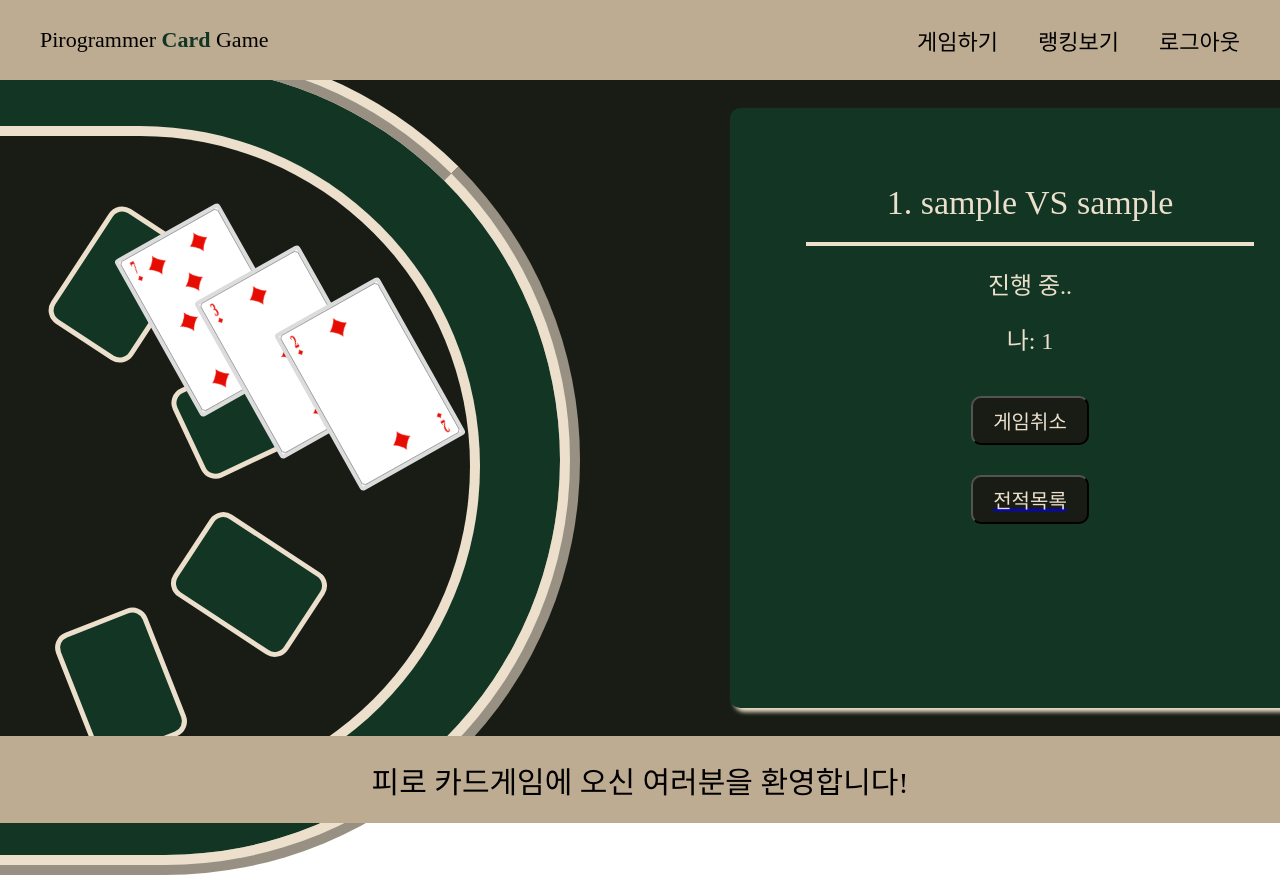
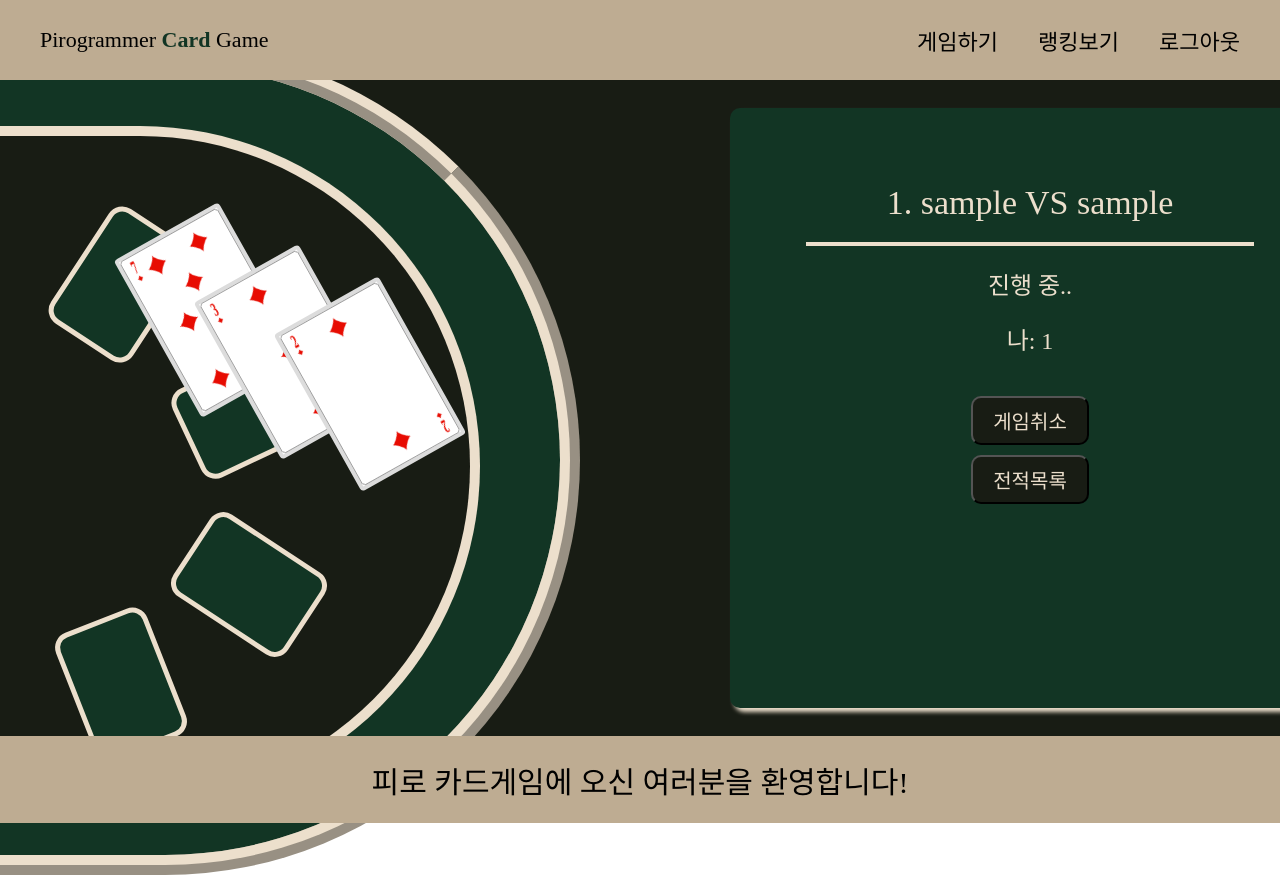
Before and after one commit to Pirogramming-22/Piro22_CardGame_6, a Django app: page /game/1/ in a window 1280 px wide; the page is wider, and only the part inside the window is pictured. Run offline with Django 5.2, Linux system fonts and the light colour scheme; a user stored in the database is signed in; tables that the repository leaves empty hold one stand-in row (values such as "Sample post"); some web fonts are replaced.

Commit message:
[add]: merge 후 css 최종수정

```diff
--- a/static/css/style_nkm.css
+++ b/static/css/style_nkm.css
@@ -305,3 +305,12 @@ footer {
     background-color: var(--light_brown);
     color: var(--background-green);
 }
+
+.counter_attack__btns > a,
+.finished_attack__a_tag {
+    text-decoration: none;
+}
+
+.finished_attack__game_list {
+    margin-top: 0;
+}
--- a/templates/games/delete_attack.html
+++ b/templates/games/delete_attack.html
@@ -6,6 +6,6 @@
     <div class="delete_attack__game_info_mycard">나: {{game.attacker_card}}</div>
     <div class="delete_attack__btns">
         <button type="submit" class="delete_attack__game_delete">게임취소</button>
-        <a href="{% url 'games:user_game_list'%}"><button type="submit" class="finished_attack__game_list">전적목록</button></a>
+        <a href="{% url 'games:user_game_list'%}" class="finished_attack__a_tag"><button type="submit" class="finished_attack__game_list">전적목록</button></a>
     </div>
 {% endblock %}
--- a/templates/games/finished_attack.html
+++ b/templates/games/finished_attack.html
@@ -26,5 +26,5 @@
         {% endif %}
     </div>
     <div class="finished_attack__game_info_score">점수:{{user.user_score}}</div>
-    <a href="{% url 'games:user_game_list'%}"><button type="submit" class="finished_attack__game_list">전적목록</button></a>
+    <a href="{% url 'games:user_game_list'%}" class="finished_attack__a_tag"><button type="submit" class="finished_attack__game_list">전적목록</button></a>
 {% endblock %}
--- a/users/urls.py
+++ b/users/urls.py
@@ -5,9 +5,8 @@ from . import views
 app_name = "users"
 
 urlpatterns = [
-    #path('', views.index, name='index'),
+    path('', views.index, name='index'),
     path('login/', auth_view.LoginView.as_view(), name='login'),
     path('logout/', auth_view.LogoutView.as_view(template_name='registration/logout.html'), name='logout'),
     path('register/', views.register, name='register'),
-    path('', views.card_main, name="card_main"),
 ]
```
Also changed, not shown: games/migrations/0001_initial.py, games/migrations/0002_initial.py, games/migrations/0003_remove_gameresult_game_remove_gameresult_loser_and_more.py (deleted), games/migrations/0004_alter_game_winner.py (deleted), games/migrations/0005_alter_game_defender_alter_game_defender_card.py (deleted), users/migrations/0001_initial.py.
